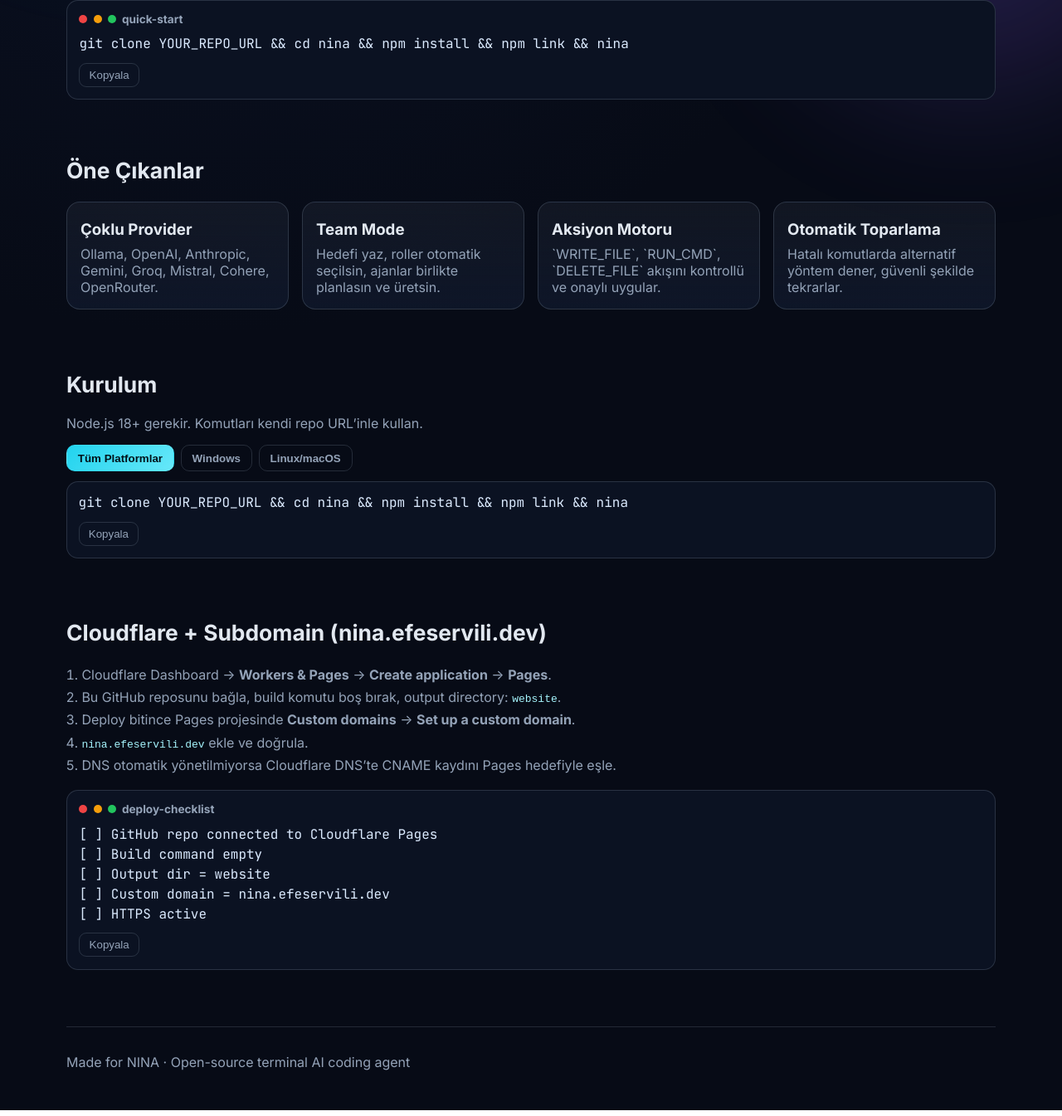
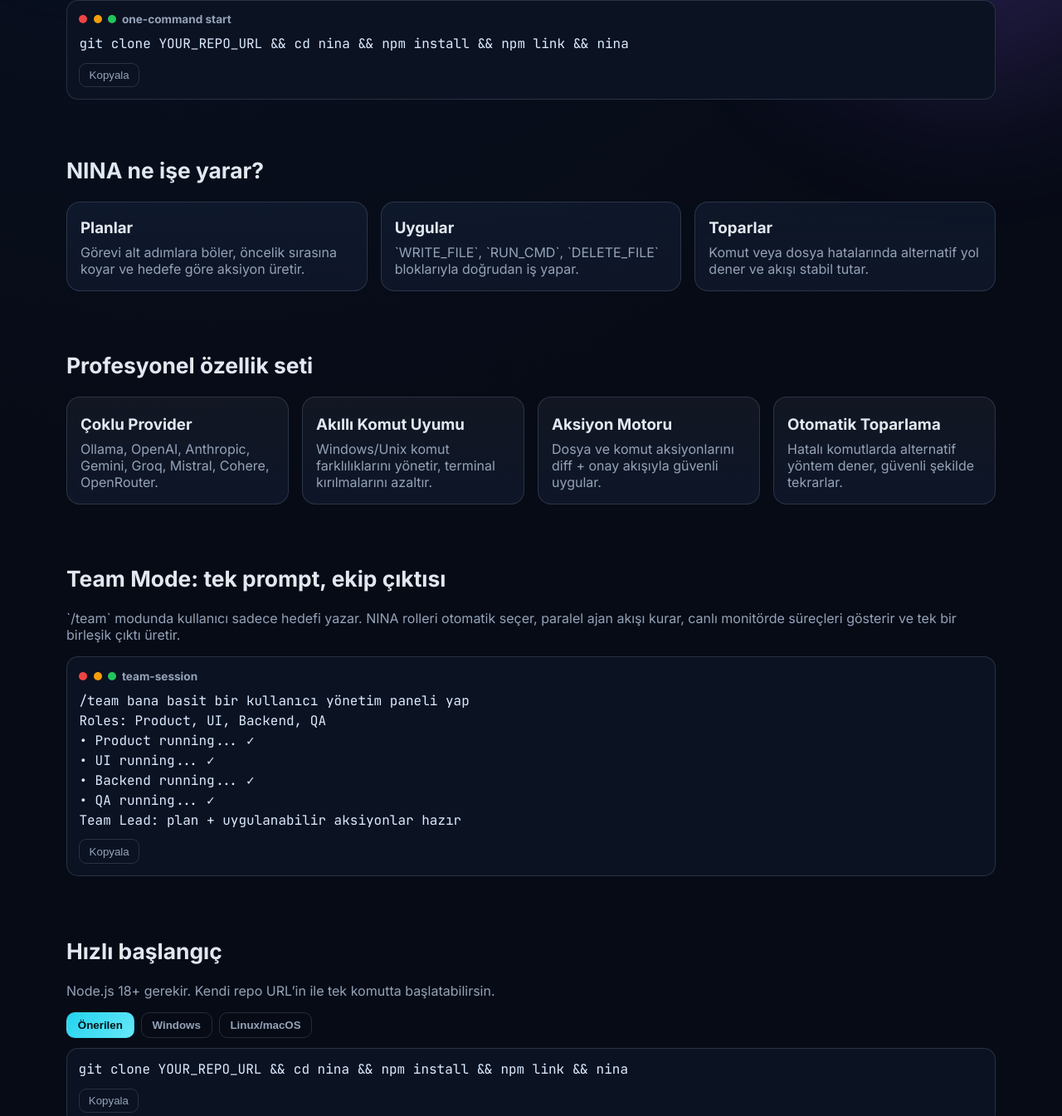
Before and after one commit to zoeyefe/nina, a website: page website/index.html in a window 1280 px wide. Shown: the part 471-1816 px from the top of the page at 83% size. Drawn offline with Linux system fonts and the light colour scheme.

Commit message:
feat: redesign landing page with product-focused content

```diff
--- a/website/index.html
+++ b/website/index.html
@@ -4,7 +4,7 @@
     <meta charset="UTF-8" />
     <meta name="viewport" content="width=device-width, initial-scale=1.0" />
     <title>NINA · Terminal AI Coding Agent</title>
-    <meta name="description" content="NINA: çoklu model destekli terminal AI coding agent. Tek komut kurulum, team mode ve hızlı başlangıç." />
+    <meta name="description" content="NINA: terminalde planlayan, uygulayan ve otomatik toparlayan profesyonel AI coding agent." />
     <link rel="preconnect" href="https://fonts.googleapis.com" />
     <link rel="preconnect" href="https://fonts.gstatic.com" crossorigin />
     <link href="https://fonts.googleapis.com/css2?family=Inter:wght@400;500;700;800&family=JetBrains+Mono:wght@400;600&display=swap" rel="stylesheet" />
@@ -17,50 +17,69 @@
     <header class="container header">
       <div class="brand">NINA</div>
       <nav class="nav">
+        <a href="#about">Nedir?</a>
         <a href="#features">Özellikler</a>
-        <a href="#install">Kurulum</a>
-        <a href="#deploy">Cloudflare</a>
+        <a href="#team">Team Mode</a>
+        <a href="#install">Başlangıç</a>
       </nav>
     </header>
 
     <main>
       <section class="container hero">
-        <p class="badge">Terminal AI Agent · Multi-Provider · Team Mode</p>
-        <h1>nina.efeservili.dev için modern dokümantasyon sayfası</h1>
+        <p class="badge">Terminal AI Agent · Multi-Provider · Auto-Fix · Team Mode</p>
+        <h1>Kod yazdırmaktan fazlası: <span>teslim eden</span> terminal agent</h1>
         <p class="hero-text">
-          NINA ile terminalde kod yaz, çalıştır, planla ve çoklu ajanlarla ekip gibi ilerle.
-          Aşağıdaki komutlarla birkaç dakikada ayağa kaldır.
+          NINA sadece cevap üretmez. Plan çıkarır, dosyaları düzenler, komutları çalıştırır,
+          hatayı algılar ve mümkünse otomatik düzeltir.
         </p>
 
         <div class="cta-row">
-          <a class="btn btn-primary" href="#install">Tek Komut Kurulum</a>
-          <a class="btn btn-ghost" href="#deploy">Cloudflare Subdomain</a>
+          <a class="btn btn-primary" href="#install">Hemen Başla</a>
+          <a class="btn btn-ghost" href="#team">Team Mode'u Gör</a>
         </div>
 
         <div class="terminal">
           <div class="terminal-head">
             <span></span><span></span><span></span>
-            <b>quick-start</b>
+            <b>one-command start</b>
           </div>
           <pre id="quickInstall">git clone YOUR_REPO_URL && cd nina && npm install && npm link && nina</pre>
           <button class="copy" data-copy-target="quickInstall">Kopyala</button>
         </div>
       </section>
 
+      <section id="about" class="container section">
+        <h2>NINA ne işe yarar?</h2>
+        <div class="about-grid">
+          <article class="about-card">
+            <h3>Planlar</h3>
+            <p>Görevi alt adımlara böler, öncelik sırasına koyar ve hedefe göre aksiyon üretir.</p>
+          </article>
+          <article class="about-card">
+            <h3>Uygular</h3>
+            <p>`WRITE_FILE`, `RUN_CMD`, `DELETE_FILE` bloklarıyla doğrudan iş yapar.</p>
+          </article>
+          <article class="about-card">
+            <h3>Toparlar</h3>
+            <p>Komut veya dosya hatalarında alternatif yol dener ve akışı stabil tutar.</p>
+          </article>
+        </div>
+      </section>
+
       <section id="features" class="container section">
-        <h2>Öne Çıkanlar</h2>
+        <h2>Profesyonel özellik seti</h2>
         <div class="grid">
           <article class="card">
             <h3>Çoklu Provider</h3>
             <p>Ollama, OpenAI, Anthropic, Gemini, Groq, Mistral, Cohere, OpenRouter.</p>
           </article>
           <article class="card">
-            <h3>Team Mode</h3>
-            <p>Hedefi yaz, roller otomatik seçilsin, ajanlar birlikte planlasın ve üretsin.</p>
+            <h3>Akıllı Komut Uyumu</h3>
+            <p>Windows/Unix komut farklılıklarını yönetir, terminal kırılmalarını azaltır.</p>
           </article>
           <article class="card">
             <h3>Aksiyon Motoru</h3>
-            <p>`WRITE_FILE`, `RUN_CMD`, `DELETE_FILE` akışını kontrollü ve onaylı uygular.</p>
+            <p>Dosya ve komut aksiyonlarını diff + onay akışıyla güvenli uygular.</p>
           </article>
           <article class="card">
             <h3>Otomatik Toparlama</h3>
@@ -69,12 +88,34 @@
         </div>
       </section>
 
+      <section id="team" class="container section">
+        <h2>Team Mode: tek prompt, ekip çıktısı</h2>
+        <p class="muted">
+          `/team` modunda kullanıcı sadece hedefi yazar. NINA rolleri otomatik seçer,
+          paralel ajan akışı kurar, canlı monitörde süreçleri gösterir ve tek bir birleşik çıktı üretir.
+        </p>
+        <div class="terminal">
+          <div class="terminal-head">
+            <span></span><span></span><span></span>
+            <b>team-session</b>
+          </div>
+          <pre id="teamDemo">/team bana basit bir kullanıcı yönetim paneli yap
+Roles: Product, UI, Backend, QA
+• Product running... ✓
+• UI running... ✓
+• Backend running... ✓
+• QA running... ✓
+Team Lead: plan + uygulanabilir aksiyonlar hazır</pre>
+          <button class="copy" data-copy-target="teamDemo">Kopyala</button>
+        </div>
+      </section>
+
       <section id="install" class="container section">
-        <h2>Kurulum</h2>
-        <p class="muted">Node.js 18+ gerekir. Komutları kendi repo URL’inle kullan.</p>
+        <h2>Hızlı başlangıç</h2>
+        <p class="muted">Node.js 18+ gerekir. Kendi repo URL’in ile tek komutta başlatabilirsin.</p>
 
         <div class="tabs">
-          <button class="tab active" data-tab="cross">Tüm Platformlar</button>
+          <button class="tab active" data-tab="cross">Önerilen</button>
           <button class="tab" data-tab="windows">Windows</button>
           <button class="tab" data-tab="linux">Linux/macOS</button>
         </div>
@@ -95,33 +136,15 @@
         </div>
       </section>
 
-      <section id="deploy" class="container section">
-        <h2>Cloudflare + Subdomain (nina.efeservili.dev)</h2>
-        <ol class="steps">
-          <li>Cloudflare Dashboard → <b>Workers & Pages</b> → <b>Create application</b> → <b>Pages</b>.</li>
-          <li>Bu GitHub reposunu bağla, build komutu boş bırak, output directory: <code>website</code>.</li>
-          <li>Deploy bitince Pages projesinde <b>Custom domains</b> → <b>Set up a custom domain</b>.</li>
-          <li><code>nina.efeservili.dev</code> ekle ve doğrula.</li>
-          <li>DNS otomatik yönetilmiyorsa Cloudflare DNS’te CNAME kaydını Pages hedefiyle eşle.</li>
-        </ol>
-
-        <div class="terminal">
-          <div class="terminal-head">
-            <span></span><span></span><span></span>
-            <b>deploy-checklist</b>
-          </div>
-          <pre id="deployChecklist">[ ] GitHub repo connected to Cloudflare Pages
-[ ] Build command empty
-[ ] Output dir = website
-[ ] Custom domain = nina.efeservili.dev
-[ ] HTTPS active</pre>
-          <button class="copy" data-copy-target="deployChecklist">Kopyala</button>
-        </div>
+      <section class="container section final-cta">
+        <h2>Terminalde daha hızlı üretmek için tasarlandı</h2>
+        <p class="muted">NINA ile fikirden çalışan çıktıya daha kısa sürede geç.</p>
+        <a class="btn btn-primary" href="#install">Kurulumu Kopyala</a>
       </section>
     </main>
 
     <footer class="container footer">
-      <p>Made for NINA · Open-source terminal AI coding agent</p>
+      <p>NINA · Open-source terminal AI coding agent</p>
     </footer>
 
     <script src="./app.js"></script>
--- a/website/style.css
+++ b/website/style.css
@@ -9,6 +9,8 @@
 }
 
 * { box-sizing: border-box; }
+
+html { scroll-behavior: smooth; }
 
 body {
   margin: 0;
@@ -59,12 +61,20 @@
   padding: 0.45rem 0.85rem;
   color: var(--muted);
   font-size: 0.86rem;
+  backdrop-filter: blur(8px);
 }
 
 h1 {
   margin: 1rem 0;
   font-size: clamp(2rem, 5vw, 3.6rem);
   line-height: 1.05;
+}
+
+h1 span {
+  background: linear-gradient(135deg, var(--primary), #60a5fa 65%, #a78bfa);
+  -webkit-background-clip: text;
+  background-clip: text;
+  color: transparent;
 }
 
 .hero-text {
@@ -92,9 +102,27 @@
   color: var(--text);
 }
 
+.btn:hover { transform: translateY(-1px); }
+
 .section { padding: 2.3rem 0; }
 .section h2 { margin-top: 0; font-size: 1.65rem; }
 .muted { color: var(--muted); }
+
+.about-grid {
+  display: grid;
+  grid-template-columns: repeat(auto-fit, minmax(220px, 1fr));
+  gap: 1rem;
+}
+
+.about-card {
+  border: 1px solid var(--border);
+  border-radius: 16px;
+  padding: 1rem;
+  background: linear-gradient(180deg, rgba(96, 165, 250, 0.08), rgba(15, 23, 42, 0.9));
+}
+
+.about-card h3 { margin-top: .2rem; margin-bottom: .45rem; }
+.about-card p { margin: 0; color: var(--muted); }
 
 .grid {
   display: grid;
@@ -107,7 +135,9 @@
   border: 1px solid var(--border);
   border-radius: 16px;
   padding: 1rem;
+  transition: border-color .2s ease, transform .2s ease;
 }
+.card:hover { border-color: rgba(34, 211, 238, .45); transform: translateY(-2px); }
 .card h3 { margin: .3rem 0 .5rem; }
 .card p { margin: 0; color: var(--muted); }
 
@@ -182,12 +212,16 @@
 }
 .copy:hover { color: var(--text); border-color: #475569; }
 
-.steps {
-  color: var(--muted);
-  line-height: 1.7;
-  padding-left: 1.15rem;
+code { color: #a5f3fc; }
+
+.final-cta {
+  border: 1px solid var(--border);
+  border-radius: 18px;
+  padding: 1.2rem;
+  background: linear-gradient(180deg, rgba(34, 211, 238, 0.08), rgba(15, 23, 42, 0.88));
 }
-code { color: #a5f3fc; }
+
+.final-cta .btn { margin-top: .5rem; display: inline-block; }
 
 .footer {
   border-top: 1px solid rgba(148,163,184,.2);
@@ -198,4 +232,5 @@
 
 @media (max-width: 700px) {
   .nav { display: none; }
+  .cta-row { flex-wrap: wrap; }
 }
```
